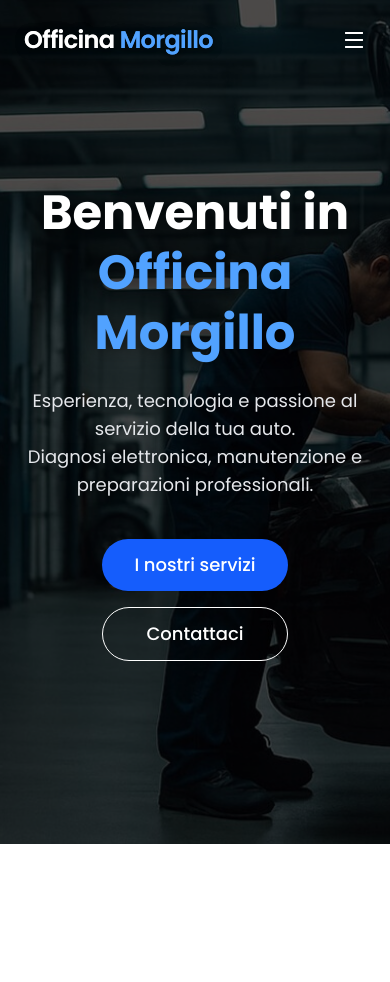
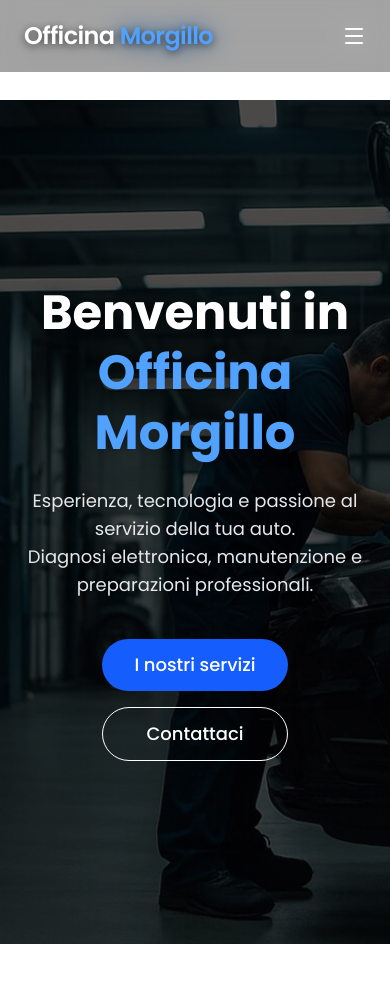
Before and after one commit to ciccla/officina-morgillo, a Next.js app: page / in a window 390 px wide. Shown: the top 982 px of the page. Before the commit the page ends 912 px from the top, so only its background shows below. Built offline with nearby package versions, Linux system fonts and the light colour scheme.

Commit message:
fix navbar hamburger

```diff
--- a/app/components/Navbar.jsx
+++ b/app/components/Navbar.jsx
@@ -10,37 +10,38 @@
   const [isScrolled, setIsScrolled] = useState(false);
   const [menuOpen, setMenuOpen] = useState(false);
 
-  // rileva lo scroll per attivare il blur
+  // Rileva lo scroll per applicare l’effetto fumo
   useEffect(() => {
-    const onScroll = () => setIsScrolled(window.scrollY > 30);
+    const onScroll = () => setIsScrolled(window.scrollY > 10);
     window.addEventListener("scroll", onScroll);
     return () => window.removeEventListener("scroll", onScroll);
   }, []);
 
-  // chiude il menu mobile quando cambio pagina
+  // Chiude il menu mobile al cambio pagina
   useEffect(() => {
     setMenuOpen(false);
   }, [pathname]);
 
-  // Stile base e dinamico
+  // Base della navbar (sempre sopra tutto)
   const base =
-    "fixed top-0 left-0 w-full flex justify-between items-center px-6 md:px-12 py-6 z-50 transition-[background-color,backdrop-filter] duration-500 ease-in-out";
+    "fixed top-0 left-0 w-full flex justify-between items-center px-6 md:px-12 py-5 z-50 transition-all duration-500 ease-in-out";
 
+  // Effetto “fumo”: trasparente all’inizio, leggero blur e opacità su scroll
   const navbarStyle = isScrolled
-    ? "backdrop-blur-lg bg-black/20 text-white"
-    : "bg-transparent text-white";
+    ? "backdrop-blur-md bg-black/40 text-white shadow-[0_0_20px_rgba(0,0,0,0.2)]"
+    : "backdrop-blur-md bg-black/20 text-white";
 
   return (
     <nav className={`${base} ${navbarStyle}`}>
       {/* LOGO */}
-      <h1 className="text-2xl md:text-3xl font-semibold tracking-tight text-white drop-shadow-[0_2px_4px_rgba(0,0,0,0.5)]">
+      <h1 className="text-2xl md:text-3xl font-semibold tracking-tight text-white drop-shadow-[0_2px_4px_rgba(0,0,0,0.6)]">
         <Link href="/" onClick={() => setMenuOpen(false)}>
           Officina <span className="text-blue-400">Morgillo</span>
         </Link>
       </h1>
 
       {/* MENU DESKTOP */}
-      <ul className="hidden md:flex gap-8 text-base font-medium">
+      <ul className="hidden md:flex gap-8 text-base font-medium text-white">
         {["servizi", "chi-siamo", "vetrina", "gallery", "contatti"].map((p) => (
           <li key={p}>
             <Link
@@ -72,7 +73,7 @@
 
       {/* DRAWER MOBILE */}
       {menuOpen && (
-        <div className="absolute top-full left-0 w-full bg-black/70 backdrop-blur-md text-white flex flex-col items-center gap-6 py-8 md:hidden transition-all duration-300">
+        <div className="absolute top-full left-0 w-full bg-black/40 backdrop-blur-md text-white flex flex-col items-center gap-6 py-8 md:hidden transition-all duration-300">
           {["servizi", "chi-siamo", "vetrina", "gallery", "contatti"].map(
             (p) => (
               <Link
--- a/app/layout.js
+++ b/app/layout.js
@@ -16,15 +16,19 @@
 export default function RootLayout({ children }) {
   return (
     <html lang="it" suppressHydrationWarning>
-      <body className={`${poppins.className} bg-biancoTec text-acc min-h-screen flex flex-col`}>
+      <body
+        className={`${poppins.className} bg-biancoTec text-acc min-h-screen flex flex-col relative`}
+      >
         {/* NAVBAR GLOBALE */}
         <Navbar />
 
         {/* CONTENUTO DELLE PAGINE */}
-        <main className="flex-grow">{children}</main>
+        <main className="flex-grow pt-[100px] relative z-10">
+          {children}
+        </main>
 
         {/* FOOTER */}
-        <footer className="bg-acc text-white py-6 text-center text-sm">
+        <footer className="bg-acc text-white py-6 text-center text-sm z-10">
           © {new Date().getFullYear()} Officina Morgillo — Tutti i diritti riservati
         </footer>
       </body>
```
